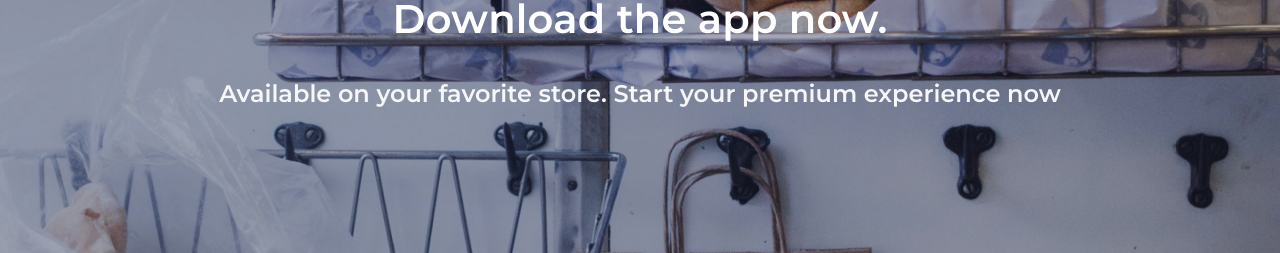
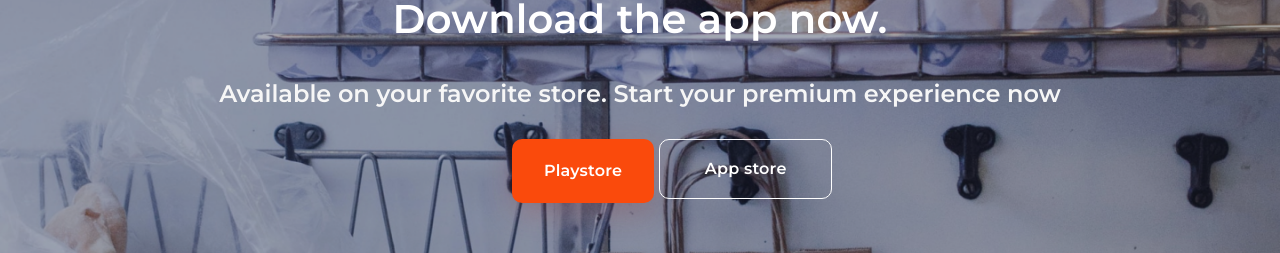
Before and after one commit to naveen-mehta/arcadian-digital, a React (Create React App) app: page / in a window 1280 px wide. Shown: the part 4260-4513 px from the top of the page. Built offline with nearby package versions, Linux system fonts and the light colour scheme.

Commit message:
Added buttons in download component

```diff
--- a/src/components/Download/DownloadElements.js
+++ b/src/components/Download/DownloadElements.js
@@ -34,3 +34,56 @@
         justify-content: center;
     }
 `
+
+export const DownloadBtnContainer = styled.div`
+    display: grid;
+    grid-template-columns: 1fr 1fr;
+`
+
+export const DownloadPlaystoreBtn = styled.button`
+    background: #FA4A0C;
+    box-shadow: 0px 10px 30px rgba(183, 50, 39, 0.2);
+    border-radius: 10px;
+    display: flex;
+    flex-direction: column;
+    align-items: center;
+    margin-left: 80%;
+    width: 142px;
+    height: 64px;
+    justify-content: center;
+    border: none;
+
+    h3 {
+        font-family: Montserrat;
+        font-style: normal;
+        font-weight: bold;
+        font-size: 16px;
+        line-height: 28px;
+        letter-spacing: 0.2px;
+        color: #FFFFFF;
+    }
+`
+
+export const DownloadAppstoreBtn = styled.button`
+    background: transparent;
+    border: 1px solid #FFFFFF;
+    box-sizing: border-box;
+    border-radius: 10px;
+    display: flex;
+    flex-direction: column;
+    align-items: center;
+    margin-left: 3%;
+    width: 173px;
+    height: 60px;
+    justify-content: center;
+
+    h3 {
+        font-family: Montserrat;
+        font-style: normal;
+        font-weight: bold;
+        font-size: 16px;
+        line-height: 28px;
+        letter-spacing: 0.2px;
+        color: #FFFFFF;
+    }
+`
--- a/src/components/Download/index.js
+++ b/src/components/Download/index.js
@@ -1,5 +1,11 @@
 import React from 'react'
-import { DownloadContainer, DownloadText } from './DownloadElements'
+import {
+    DownloadAppstoreBtn,
+    DownloadContainer,
+    DownloadPlaystoreBtn,
+    DownloadText,
+    DownloadBtnContainer
+} from './DownloadElements'
 
 const Download = () => {
     return (
@@ -9,6 +15,14 @@
                     <h2>Download the app now.</h2>
                     <h4>Available on your favorite store. Start your premium experience now</h4>
                 </DownloadText>
+                <DownloadBtnContainer>
+                    <DownloadPlaystoreBtn>
+                        <h3>Playstore</h3>
+                    </DownloadPlaystoreBtn>
+                    <DownloadAppstoreBtn>
+                        <h3>App store</h3>
+                    </DownloadAppstoreBtn>
+                </DownloadBtnContainer>
             </DownloadContainer>
         </div>
     )
--- a/src/components/Hero/HeroElements.js
+++ b/src/components/Hero/HeroElements.js
@@ -44,6 +44,7 @@
         justify-content: center;
     }
 `
+
 export const PhoneMockupOne = styled.div`
     background-image: url(${PhoneImageOne});
     z-index: 1;
@@ -55,6 +56,7 @@
     position: relative;
     filter: drop-shadow(50px 30px 150px rgba(46, 4, 4, 0.21));
 `
+
 export const PhoneMockupTwo = styled.div`
     background-image: url(${PhoneImageTwo});
     background-size: 50%;
```
Also changed, not shown: 1 other file (tests, documents, lock files or other folders).
